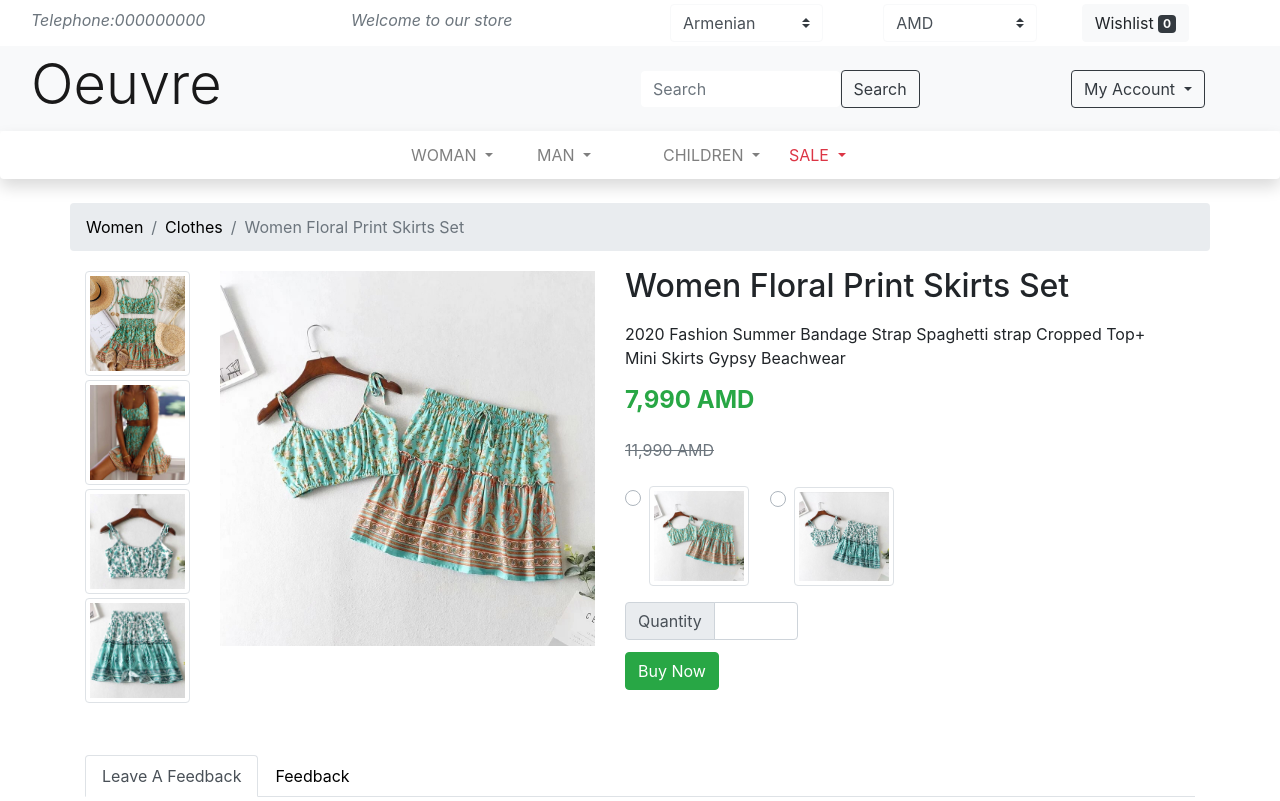
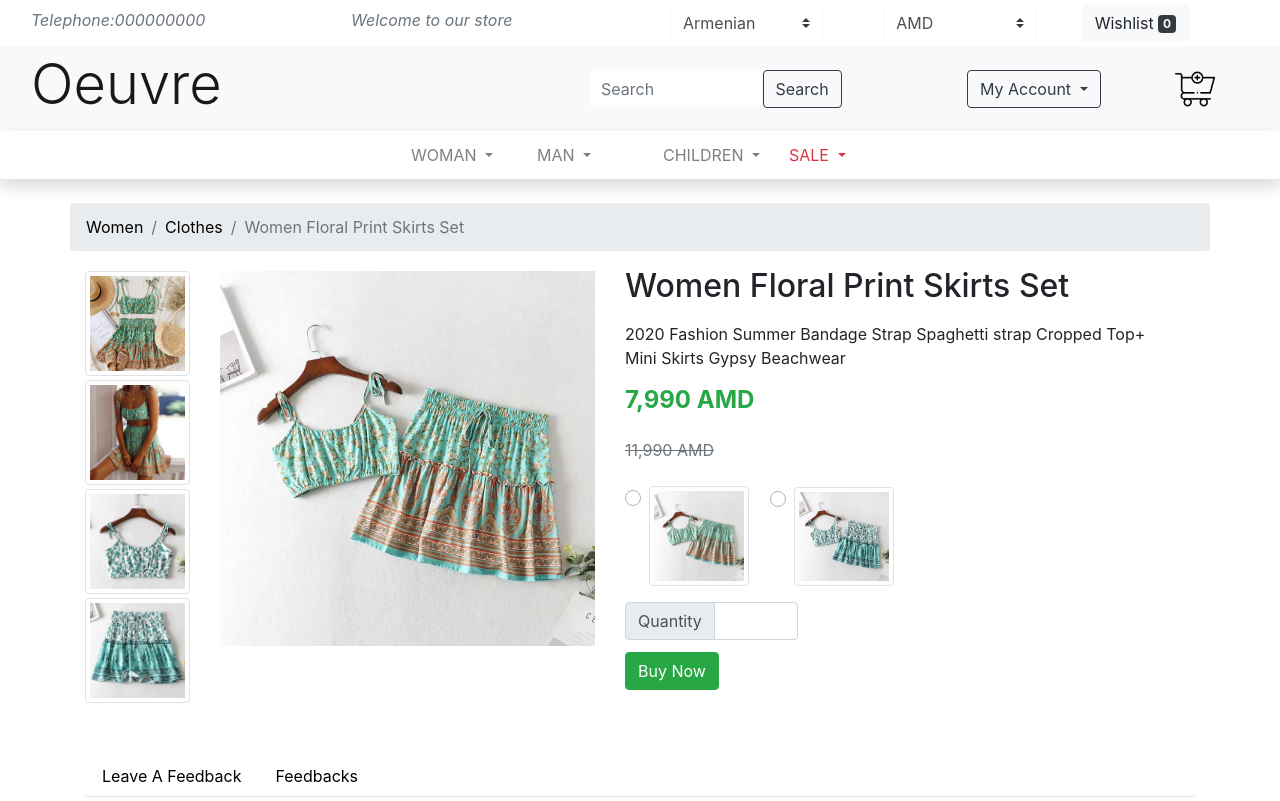
Before and after one commit to anushmercury/shop, a plain HTML site: page single.html in a window 1280 px wide. Shown: the top 801 px of the page. Drawn offline with nearby package versions, Linux system fonts and the light colour scheme.

Commit message:
Add files via upload

```diff
--- a/single.html
+++ b/single.html
@@ -58,7 +58,7 @@
           <div class="navbar navbar-light bg-light w-100 py-0">
            <div class="col-6 col-md-2"><a href="index.html" class="navbar-brand "><h1 class="display-4">Oeuvre</h1></a></div>
 
-            <div class="col-md-8  d-none d-md-block">
+            <div class="col-md-7  d-none d-md-block">
               <form class="form-inline w-50  ml-auto">
               <input class="form-control mr-sm-0 border-light w-50" type="search" placeholder="Search" aria-label="Search">
               <button class="btn btn-outline-dark my-2 my-sm-0" type="submit">Search</button>
@@ -77,6 +77,7 @@
               </div>
           </div>
             </div>
+            <div class="col-md-1"><a href="#"><img style="max-width: 40px; max-height: 40px;" src="img/add-to-cart.png"></a></div>
           </div>
 
   <nav class="navbar navbar-expand-lg navbar-light bg-light w-100 shadow py-1 mb-4 bg-white rounded">
@@ -203,10 +204,10 @@
   <div class="accordion" id="accordionExample">
 <ul class="nav nav-tabs ">
   <li class="nav-item">
-    <a class="nav-link active text-capitalize" id="headingOne"  data-toggle="collapse" data-target="#collapseOne" aria-expanded="true" aria-controls="collapseOne" href="#">Leave a feedback</a>
+    <a class="nav-link text-capitalize" id="headingOne"  data-toggle="collapse" data-target="#collapseOne" aria-expanded="true" aria-controls="collapseOne" href="#">Leave a feedback</a>
   </li>
     <li class="nav-item">
-    <a class="nav-link text-capitalize" id="headingTwo"  data-toggle="collapse" data-target="#collapseTwo" aria-expanded="true" aria-controls="collapseTwo" href="#">Feedback</a>
+    <a class="nav-link text-capitalize" id="headingTwo"  data-toggle="collapse" data-target="#collapseTwo" aria-expanded="true" aria-controls="collapseTwo" href="#">Feedbacks</a>
   </li>
 </ul>
 <form id="collapseOne" class="collapse show" aria-labelledby="headingOne" data-parent="#accordionExample">
```
Also changed, not shown: index.html (+1 -1 lines), products.html (+3 -2 lines), square.html (+2 -1 lines).
